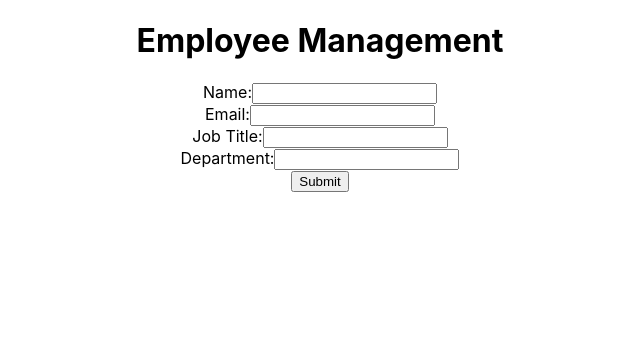
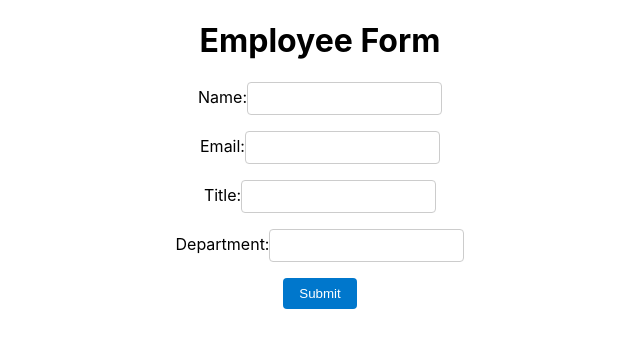
Before and after one commit to exglegaming/INT-304-Week-2, a React (Create React App) app: page / in a window 1280 px wide. Shown: the top 348 px of the page, without its empty margins (320-960 px from the left). Built offline with nearby package versions, Linux system fonts and the light colour scheme.

Commit message:
corrected import on EmployeeForm.js

```diff
--- a/src/App.js
+++ b/src/App.js
@@ -5,7 +5,7 @@ import EmployeeForm from './components/EmployeeForm';
 function App() {
   return (
     <div className="App">
-      <h1>Employee Management</h1>
+      <h1>Employee Form</h1>
       <EmployeeForm />
     </div>
   );
--- a/src/components/EmployeeForm.js
+++ b/src/components/EmployeeForm.js
@@ -1,5 +1,5 @@
 import React from "react";
-import './EmployeeForm';
+import '../EmployeeForm.css';
 
 class EmployeeForm extends React.Component {
     constructor(props) {
@@ -51,7 +51,7 @@ class EmployeeForm extends React.Component {
                 </div>
 
                 <div className="form-group">
-                <label htmlFor="title">Job Title:</label>
+                <label htmlFor="title">Title:</label>
                 <input
                     id="title"
                     name="title"
@@ -75,7 +75,6 @@ class EmployeeForm extends React.Component {
                 <button type="submit">Submit</button>
             </form>
         );
-
     }
 }
 
```
